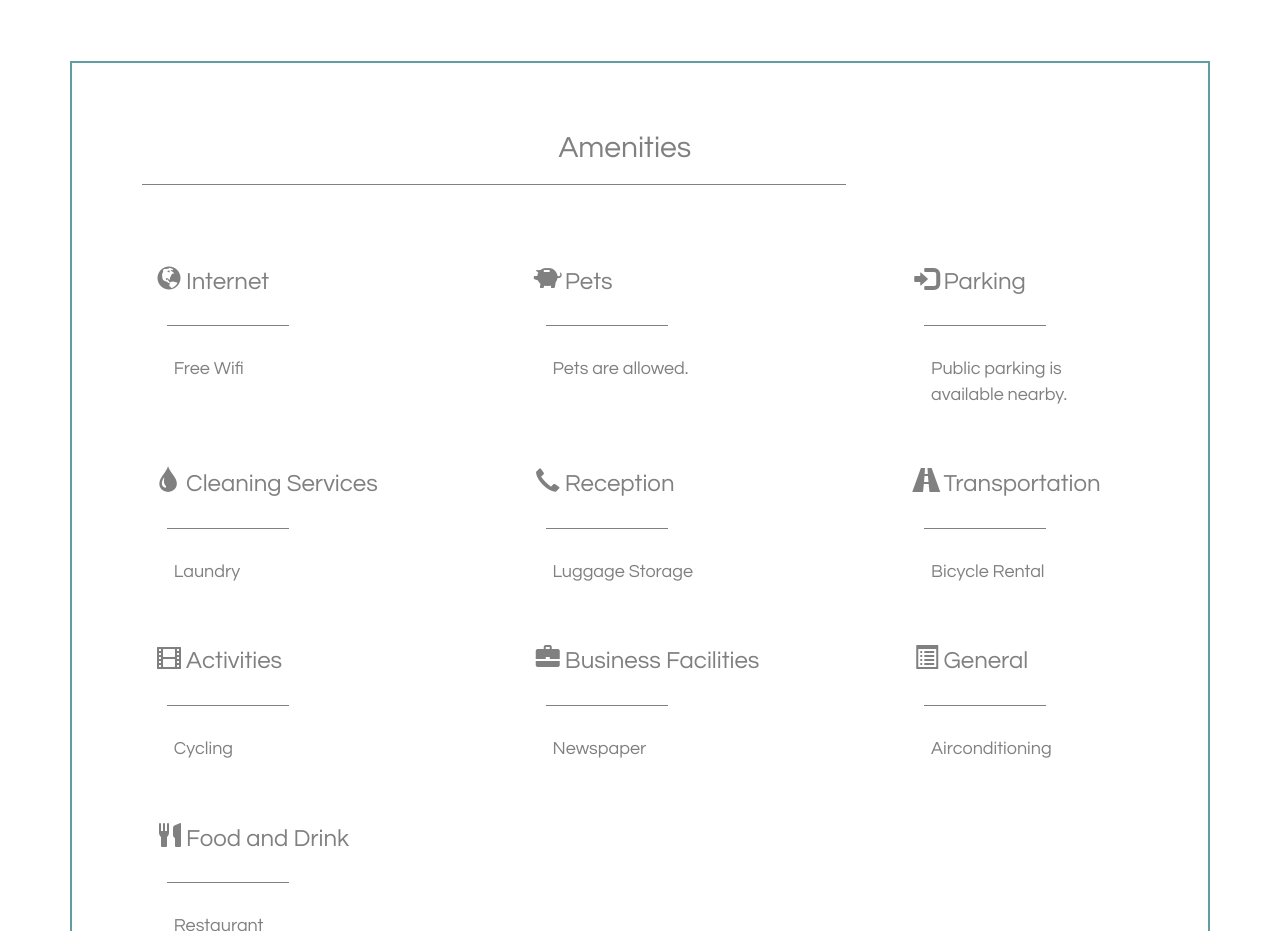
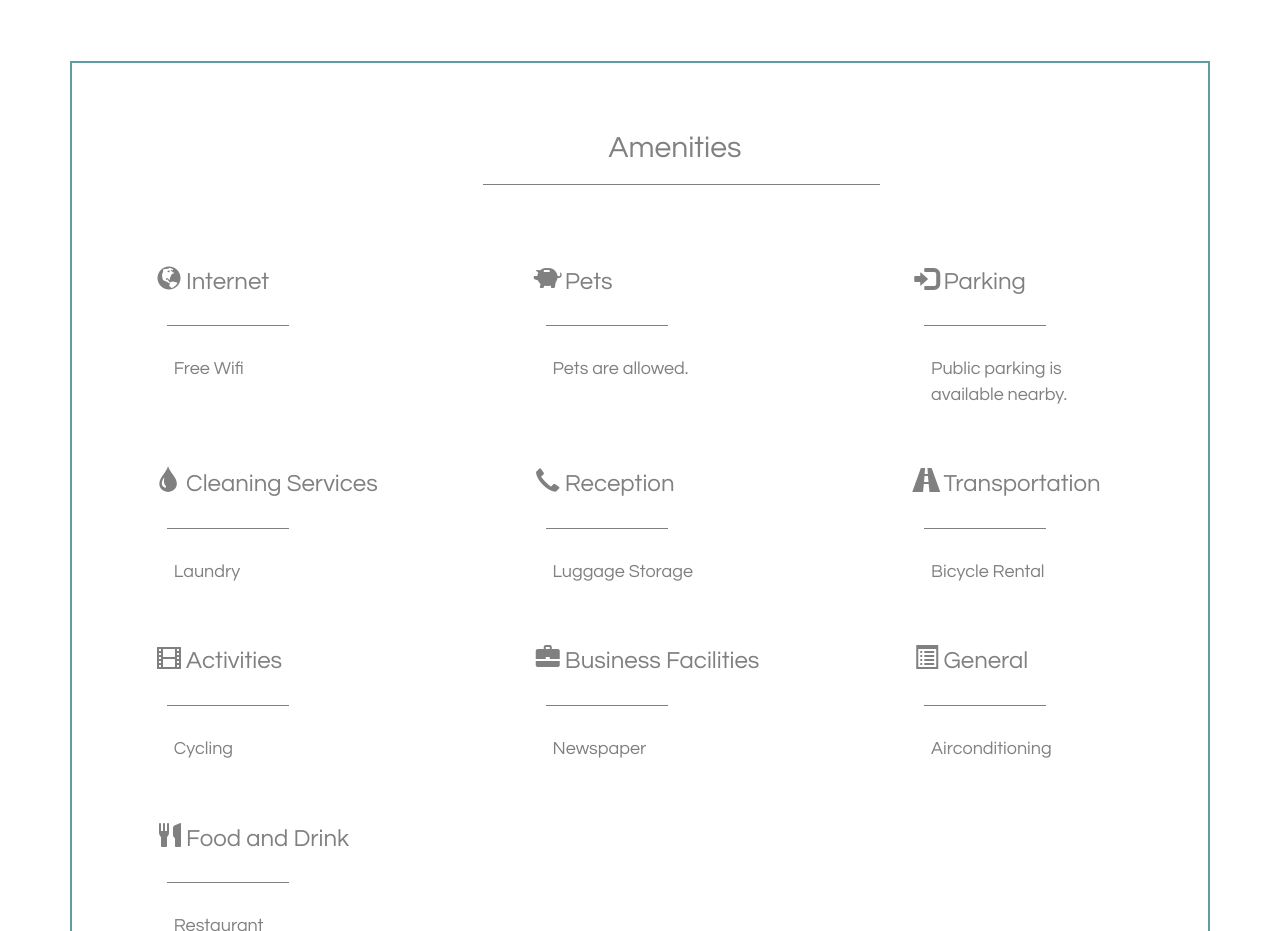
Before and after one commit to LauraXiulan/guesthouse-website, a plain HTML site: page guesthouse.html in a window 1280 px wide. Shown: the part 1520-2451 px from the top of the page. Drawn offline with Linux system fonts and the light colour scheme.

Commit message:
Fixed back to top button on reservations page, fixed amenities on guesthouse page

```diff
--- a/guesthouse.css
+++ b/guesthouse.css
@@ -62,7 +62,9 @@ hr {
 	background-color: grey;
 	height: 1px;
 	border-width: 0;
-	margin-right: 38%;
+	width: 35%;
+	margin-left: 30%;
+	margin-right: auto;
 }
 
 /*Banner and menu*/
@@ -426,7 +428,7 @@ label {
 
 
 .amenities h2 {
-	width: 85%;
+	margin-left: -70px;
 }
 
 .facilities {
```
Also changed, not shown: reservations.html (+1 -1 lines), reservations2.html (+1 -1 lines).
